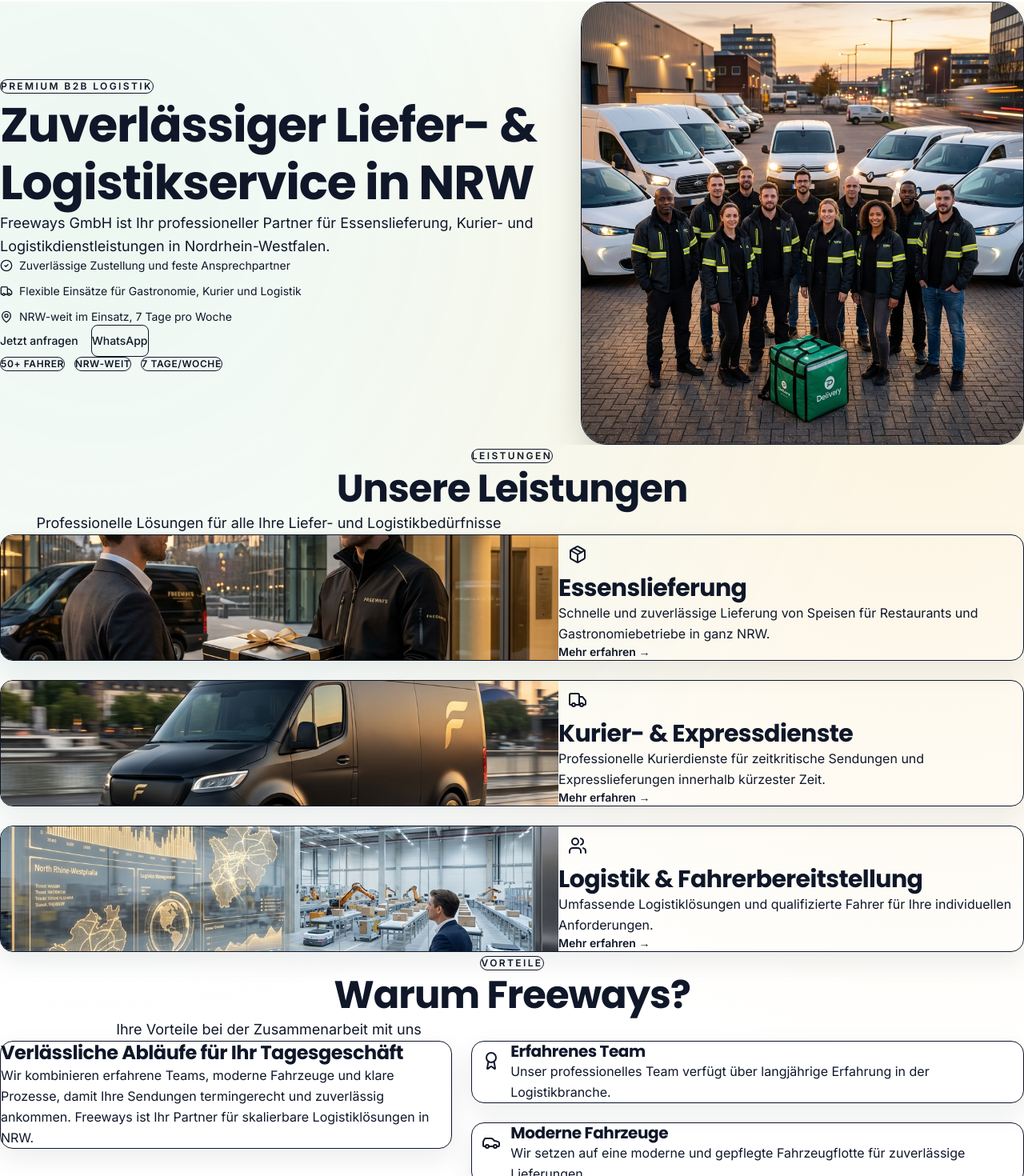
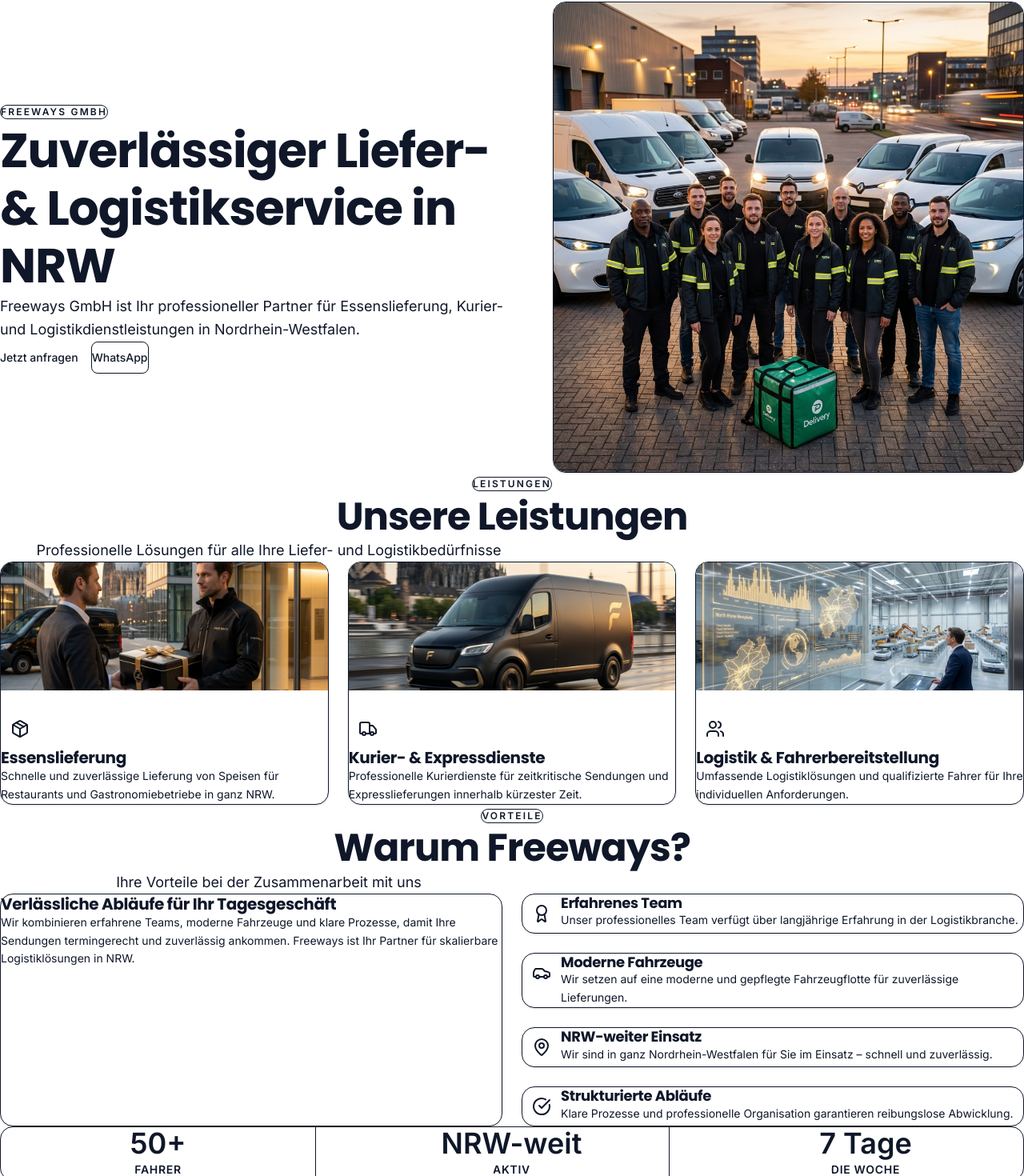
Before and after one commit to freewaysinfo/website, a Next.js app: page / in a window 1280 px wide. Shown: the part 78-1548 px from the top of the page at 80% size. Built offline with nearby package versions, Linux system fonts and the light colour scheme.

Commit message:
feat: minimal corporate redesign

```diff
--- a/src/app/globals.css
+++ b/src/app/globals.css
@@ -131,9 +131,7 @@
 }
 
 main {
-  background-image:
-    radial-gradient(circle at 10% 10%, hsl(var(--primary) / 0.08), transparent 40%),
-    radial-gradient(circle at 90% 20%, hsl(var(--accent) / 0.12), transparent 35%);
+  background-color: hsl(var(--background));
 }
 
 /* Focus Styles */
@@ -184,15 +182,15 @@
 
 @layer utilities {
   .section-badge {
-    @apply inline-flex items-center gap-2 rounded-full border border-border bg-background/80 px-4 py-1 text-xs font-semibold uppercase tracking-[0.2em] text-muted-foreground;
+    @apply inline-flex items-center gap-2 rounded-full border border-border bg-background px-3 py-1 text-xs font-semibold uppercase tracking-[0.18em] text-muted-foreground;
   }
   .section-title {
-    @apply mt-4 text-3xl sm:text-4xl md:text-5xl font-black text-foreground;
+    @apply mt-4 text-3xl sm:text-4xl md:text-5xl font-semibold text-foreground;
   }
   .section-subtitle {
     @apply text-base md:text-lg text-muted-foreground max-w-2xl mx-auto;
   }
   .premium-card {
-    @apply rounded-2xl border border-border bg-background shadow-[0_12px_32px_rgba(15,23,42,0.08)];
+    @apply rounded-2xl border border-border bg-background shadow-sm;
   }
 }
--- a/src/components/sections/CareersSection.tsx
+++ b/src/components/sections/CareersSection.tsx
@@ -26,7 +26,7 @@
             <h2 className="section-title mb-6">
               Fahrer (m/w/d) gesucht – Jetzt bewerben
             </h2>
-            <p className="text-base md:text-lg text-muted-foreground leading-relaxed">
+            <p className="text-base md:text-lg leading-relaxed">
               Werden Sie Teil unseres Teams! Wir suchen motivierte Fahrer für flexible Einsätze in ganz NRW. Faire Bezahlung, moderne Fahrzeuge und ein professionelles Arbeitsumfeld warten auf Sie.
             </p>
             <div className="mt-8 flex flex-col sm:flex-row gap-4">
@@ -47,11 +47,11 @@
               Tel: 02234 6808219
             </p>
           </div>
-          <div className="premium-card p-8 shadow-xl">
+          <div className="premium-card p-6">
             <div className="text-sm font-semibold uppercase tracking-wider text-muted-foreground">
               Ihr Einstieg bei Freeways
             </div>
-            <div className="mt-6 grid gap-4 text-sm text-foreground">
+            <div className="mt-4 grid gap-3 text-sm text-foreground">
               <div className="flex items-center justify-between rounded-xl border border-border bg-muted px-4 py-3">
                 <span>Onboarding</span>
                 <span className="text-muted-foreground">2 Tage</span>
--- a/src/components/sections/ContactSection.tsx
+++ b/src/components/sections/ContactSection.tsx
@@ -37,7 +37,7 @@
           </p>
         </div>
 
-        <div className="grid gap-10 lg:grid-cols-[1fr_1.2fr] items-start">
+        <div className="grid gap-8 lg:grid-cols-[1fr_1.2fr] items-start">
           <div className="grid gap-6">
             {contactInfo.map((info, index) => {
               const Icon = info.icon;
@@ -79,7 +79,7 @@
             })}
           </div>
 
-          <div className="overflow-hidden rounded-2xl border border-border bg-background shadow-xl">
+          <div className="premium-card overflow-hidden">
             <iframe
               title="Google Maps Freeways GmbH"
               src="https://www.google.com/maps?q=Wipperf%C3%BCrther%20Str.%2029-31%2C%2051103%20K%C3%B6ln&output=embed"
--- a/src/components/sections/HeroSection.tsx
+++ b/src/components/sections/HeroSection.tsx
@@ -5,46 +5,27 @@
 import { Button } from '../ui/button';
 import { motion } from 'framer-motion';
 import Image from 'next/image';
-import { CheckCircle2, MapPin, Truck } from 'lucide-react';
 
 export const HeroSection: React.FC = () => {
   return (
-    <section className="relative overflow-hidden bg-gradient-to-br from-background via-muted to-background py-sectionMobile md:py-sectionDesktop scroll-mt-24">
-      <div className="absolute inset-0" aria-hidden="true">
-        <div className="absolute -top-24 left-1/3 h-72 w-72 rounded-full bg-primary/10 blur-3xl" />
-        <div className="absolute bottom-0 right-0 h-80 w-80 rounded-full bg-accent/20 blur-3xl" />
-      </div>
+    <section className="relative bg-background py-sectionMobile md:py-sectionDesktop scroll-mt-24">
       <Container>
         <motion.div
-          initial={{ opacity: 0, y: 16 }}
+          initial={{ opacity: 0, y: 12 }}
           animate={{ opacity: 1, y: 0 }}
           transition={{ duration: 0.6 }}
-          className="relative grid gap-12 items-center lg:grid-cols-[1.1fr_0.9fr]"
+          className="grid gap-10 items-center lg:grid-cols-[1.05fr_0.95fr]"
         >
           <div className="text-center lg:text-left">
-            <span className="section-badge">Premium B2B Logistik</span>
-            <h1 className="mt-6 text-4xl sm:text-5xl md:text-6xl font-black text-foreground leading-[1.05]">
+            <span className="section-badge">Freeways GmbH</span>
+            <h1 className="mt-5 text-4xl sm:text-5xl md:text-6xl font-semibold text-foreground leading-[1.1]">
               Zuverlässiger Liefer- & Logistikservice in NRW
             </h1>
-            <p className="mt-6 text-base md:text-lg max-w-2xl leading-relaxed">
+            <p className="mt-5 text-base md:text-lg max-w-2xl leading-relaxed">
               Freeways GmbH ist Ihr professioneller Partner für Essenslieferung, Kurier- und Logistikdienstleistungen in Nordrhein-Westfalen.
             </p>
-            <div className="mt-6 grid gap-3 text-sm text-muted-foreground">
-              <div className="flex items-center justify-center lg:justify-start gap-2">
-                <CheckCircle2 className="h-4 w-4 text-primary" />
-                Zuverlässige Zustellung und feste Ansprechpartner
-              </div>
-              <div className="flex items-center justify-center lg:justify-start gap-2">
-                <Truck className="h-4 w-4 text-primary" />
-                Flexible Einsätze für Gastronomie, Kurier und Logistik
-              </div>
-              <div className="flex items-center justify-center lg:justify-start gap-2">
-                <MapPin className="h-4 w-4 text-primary" />
-                NRW-weit im Einsatz, 7 Tage pro Woche
-              </div>
-            </div>
-            <div className="mt-8 flex flex-col sm:flex-row gap-4 justify-center lg:justify-start">
-              <Button size="lg" variant="primary" asChild>
+            <div className="mt-6 flex flex-col sm:flex-row gap-4 justify-center lg:justify-start">
+              <Button size="lg" asChild>
                 <a href="#kontakt">Jetzt anfragen</a>
               </Button>
               <Button variant="outline" size="lg" asChild>
@@ -53,15 +34,8 @@
                 </a>
               </Button>
             </div>
-            <div className="mt-8 flex flex-wrap justify-center lg:justify-start gap-3 text-xs font-semibold uppercase tracking-wider text-muted-foreground">
-              <span className="rounded-full border border-border bg-background/80 px-3 py-1">50+ Fahrer</span>
-              <span className="rounded-full border border-border bg-background/80 px-3 py-1">NRW-weit</span>
-              <span className="rounded-full border border-border bg-background/80 px-3 py-1">7 Tage/Woche</span>
           </div>
-          </div>
-          <div className="relative">
-            <div className="absolute -inset-6 rounded-[2.5rem] bg-gradient-to-br from-primary/10 via-background to-accent/10" aria-hidden="true" />
-            <div className="relative overflow-hidden rounded-[2rem] border border-border bg-background shadow-2xl">
+          <div className="premium-card overflow-hidden">
             <Image
               src="/images/hero_crew.png"
               alt="Freeways Team im Einsatz"
@@ -71,7 +45,6 @@
               className="h-full w-full object-cover"
             />
           </div>
-          </div>
         </motion.div>
       </Container>
     </section>
--- a/src/components/sections/ServicesSection.tsx
+++ b/src/components/sections/ServicesSection.tsx
@@ -40,7 +40,7 @@
           </p>
         </div>
 
-        <div className="grid grid-cols-1 gap-6">
+        <div className="grid grid-cols-1 md:grid-cols-3 gap-6">
           {services.map((service, index) => {
             const Icon = service.icon;
             return (
@@ -51,9 +51,8 @@
                 viewport={{ once: true }}
                 transition={{ duration: 0.5, delay: index * 0.1 }}
               >
-                <Card className="premium-card overflow-hidden transition-all duration-300 hover:-translate-y-1 hover:border-primary/40 hover:shadow-2xl">
-                  <div className="grid gap-0 lg:grid-cols-[1.2fr_1fr]">
-                    <div className="relative h-56 lg:h-full">
+                <Card className="premium-card overflow-hidden transition-all duration-300 hover:-translate-y-1 hover:border-primary/30">
+                  <div className="relative h-40">
                     <Image
                       src={service.image}
                       alt={service.title}
@@ -61,23 +60,17 @@
                       className="object-cover"
                     />
                   </div>
-                    <CardContent className="flex h-full flex-col justify-between p-8">
-                      <div>
+                  <CardContent className="p-6">
                     <div className="w-12 h-12 bg-muted rounded-xl flex items-center justify-center mb-4">
                       <Icon className="w-6 h-6 text-primary" />
                     </div>
-                        <h3 className="text-2xl md:text-3xl font-bold text-foreground mb-4">
+                    <h3 className="text-xl font-semibold text-foreground mb-3">
                       {service.title}
                     </h3>
-                        <p className="text-muted-foreground leading-relaxed">
+                    <p className="text-sm text-muted-foreground leading-relaxed">
                       {service.description}
                     </p>
-                      </div>
-                      <div className="mt-6 text-sm font-semibold text-primary">
-                        Mehr erfahren →
-                      </div>
                   </CardContent>
-                  </div>
                 </Card>
               </motion.div>
             );
--- a/src/components/sections/StatsSection.tsx
+++ b/src/components/sections/StatsSection.tsx
@@ -13,10 +13,10 @@
   ];
 
   return (
-    <section className="py-14 md:py-20 bg-accent scroll-mt-24">
+    <section className="py-12 md:py-16 bg-muted scroll-mt-24">
       <Container>
-        <div className="rounded-3xl border border-accent-foreground/10 bg-accent/90 px-6 py-10 md:px-12 md:py-12">
-          <div className="grid grid-cols-1 md:grid-cols-3 gap-8 md:gap-12 md:divide-x md:divide-accent-foreground/20">
+        <div className="rounded-2xl border border-border bg-background px-6 py-8 md:px-10 md:py-10">
+          <div className="grid grid-cols-1 md:grid-cols-3 gap-8 md:gap-12 md:divide-x md:divide-border">
           {stats.map((stat, index) => (
             <motion.div
               key={index}
@@ -26,10 +26,10 @@
               transition={{ duration: 0.5, delay: index * 0.1 }}
               className="text-center md:px-6"
             >
-              <div className="text-4xl md:text-5xl font-black text-accent-foreground mb-3">
+              <div className="text-3xl md:text-4xl font-semibold text-foreground mb-2">
                 {stat.value}
               </div>
-              <Badge variant="secondary" className="text-xs md:text-sm font-semibold uppercase tracking-wider bg-background/90 text-foreground">
+              <Badge variant="secondary" className="text-xs md:text-sm font-semibold uppercase tracking-wider">
                 {stat.label}
               </Badge>
             </motion.div>
--- a/src/components/sections/WhyUsSection.tsx
+++ b/src/components/sections/WhyUsSection.tsx
@@ -40,12 +40,12 @@
           </p>
         </div>
 
-        <div className="grid gap-6 lg:grid-cols-[0.9fr_1.1fr] items-start">
-          <div className="premium-card p-8">
-            <h3 className="text-2xl font-bold text-foreground mb-4">
+        <div className="grid gap-6 md:grid-cols-2">
+          <div className="premium-card p-6">
+            <h3 className="text-xl font-semibold text-foreground mb-3">
               Verlässliche Abläufe für Ihr Tagesgeschäft
             </h3>
-            <p className="text-muted-foreground leading-relaxed">
+            <p className="text-sm text-muted-foreground leading-relaxed">
               Wir kombinieren erfahrene Teams, moderne Fahrzeuge und klare Prozesse, damit Ihre Sendungen termingerecht und zuverlässig ankommen. Freeways ist Ihr Partner für skalierbare Logistiklösungen in NRW.
             </p>
           </div>
@@ -65,10 +65,10 @@
                     <Icon className="w-6 h-6 text-primary" />
                   </div>
                   <div>
-                    <h3 className="text-lg md:text-xl font-bold text-foreground mb-2">
+                    <h3 className="text-lg font-semibold text-foreground mb-2">
                       {benefit.title}
                     </h3>
-                    <p className="text-muted-foreground leading-relaxed">
+                    <p className="text-sm text-muted-foreground leading-relaxed">
                       {benefit.description}
                     </p>
                   </div>
```
Lines whose indentation alone changed are shown as unchanged.
